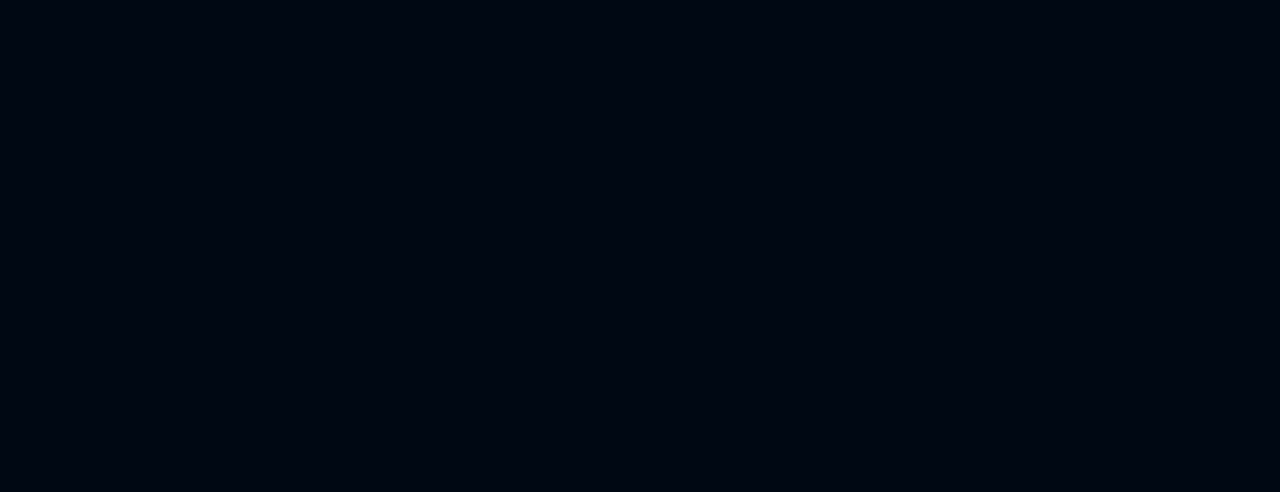
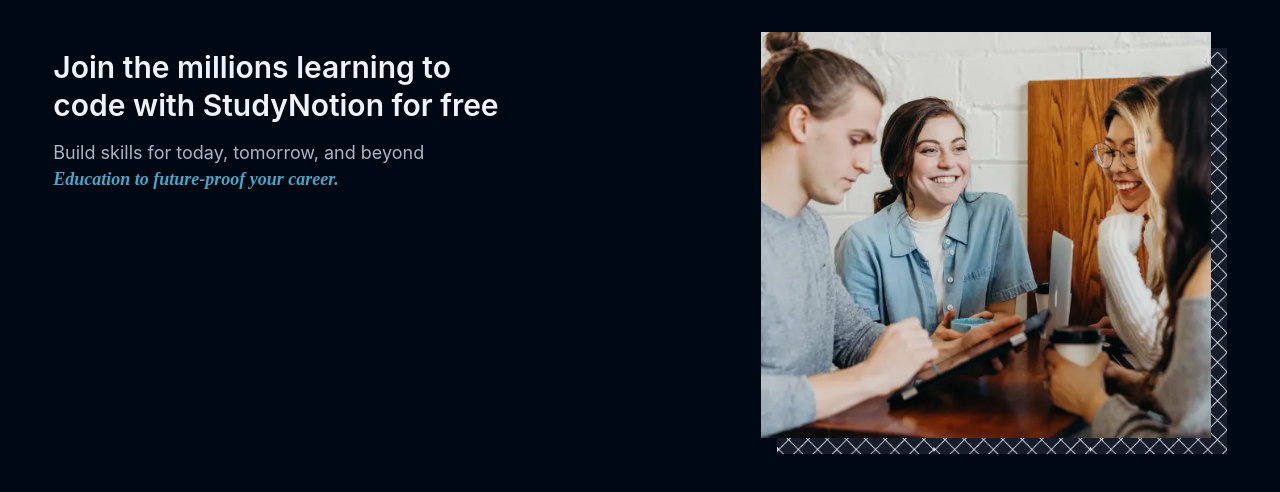
Before and after one commit to princepal09/StudyNotion, a React (Vite) app in the folder client/: page /signup in a window 1280 px wide. Before the commit this address had no page. Shown: the top 492 px of the page. Built offline with nearby package versions, Linux system fonts and the light colour scheme.

Commit message:
added template component

```diff
--- a/client/src/App.jsx
+++ b/client/src/App.jsx
@@ -1,11 +1,15 @@
 import { Route, Routes } from "react-router-dom"
 import Home from "./pages/Home"
+import Login from "./pages/Login"
+import Signup from "./pages/Signup"
 
 const App = () => {
   return (
     <div className="w-screen min-h-screen bg-richblack-900 flex flex-col font-inter" >
       <Routes>
         <Route path = "/" element = {<Home/>} />
+        <Route path="signup" element = {<Signup/>} />
+        <Route path="login" element = {<Login/>} />
       </Routes>
 
     </div>
--- a/client/src/components/core/Auth/LoginForm.jsx
+++ b/client/src/components/core/Auth/LoginForm.jsx
@@ -3,7 +3,7 @@ import React from 'react'
 const LoginForm = () => {
   return (
     <div>
-      Login
+
     </div>
   )
 }
--- a/client/src/components/core/Auth/Template.jsx
+++ b/client/src/components/core/Auth/Template.jsx
@@ -1,8 +1,43 @@
 import React from 'react'
+import frameImg from "../../../assets/Images/frame.png"
+import LoginForm from './LoginForm'
+import SignupForm from './SignupForm'
 
-const Template = () => {
+
+
+const Template = ({title, description1, description2, image, formType}) => {
   return (
-    <div>
+    <div className='grid place-items-center'>
+
+        <div className='mx-auto flex w-11/12 max-w-maxContent  flex-col-reverse justify-between gap-y-12 py-12 md:flex-row md:gap-y-0 md:gap-x-12'>
+
+          <div className='mx-auto w-11/12 max-w-112.5 md:mx-0'>
+                 <h1 className='text-[1.875rem] font-semibold leading-9.5 text-richblack-5'>{title}</h1>
+                 <p className='mt-4 text-[1.125rem] leading-6.5'>
+                  <span className='text-richblack-100'>{description1}</span>{" "}
+                  <span className='font-edu-sa font-bold italic text-blue-100'>{description2}</span>
+                 </p>
+
+                 {formType === "signup" ?
+                 <SignupForm/> : <LoginForm/>
+                   }
+          </div>
+
+          <div className='relative mx-auto w-11/12 max-w-112.5 md:mx-0'>
+
+          <img src={frameImg}  alt="Pattern"
+          width={558} height={504} loading='lazy'
+           />
+          <img src={image}  alt="Students"
+          width={558} height={504} loading='lazy'
+          className='absolute -top-4 right-4 z-10'
+          />
+
+          </div>
+
+        </div>
+
+
 
     </div>
   )
--- /dev/null
+++ b/client/src/pages/Login.jsx
@@ -0,0 +1,18 @@
+import React from 'react'
+import loginImg from "../assets/Images/login.webp"
+
+const Login = () => {
+  return (
+     <div>
+      <Template
+      title = "Welcome Back"
+      description1 = "Build skills for today, tomorrow, and beyond"
+      description2 = " Education to future-proof your career."
+      image = {loginImg}
+      formType = "login"
+       />
+    </div>
+  )
+}
+
+export default Login
--- /dev/null
+++ b/client/src/pages/Signup.jsx
@@ -0,0 +1,19 @@
+import React from 'react'
+import signupImg from '../assets/Images/signup.webp'
+import Template from '../components/core/Auth/Template'
+
+const Signup = () => {
+  return (
+    <div>
+      <Template
+      title = "Join the millions learning to code with StudyNotion for free"
+      description1 = "Build skills for today, tomorrow, and beyond"
+      description2 = " Education to future-proof your career."
+      image = {signupImg}
+      formType = "signup"
+       />
+    </div>
+  )
+}
+
+export default Signup
```
